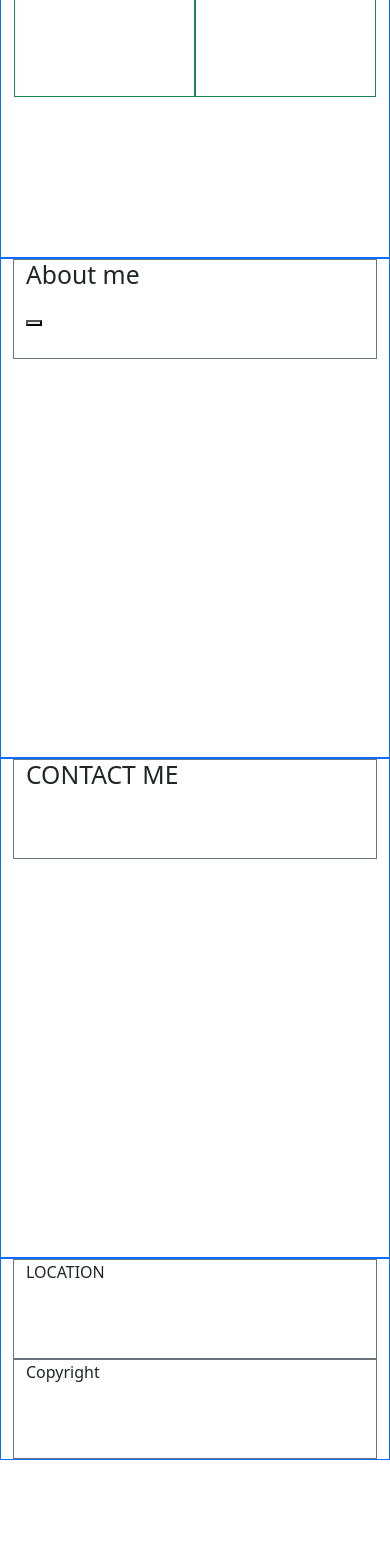
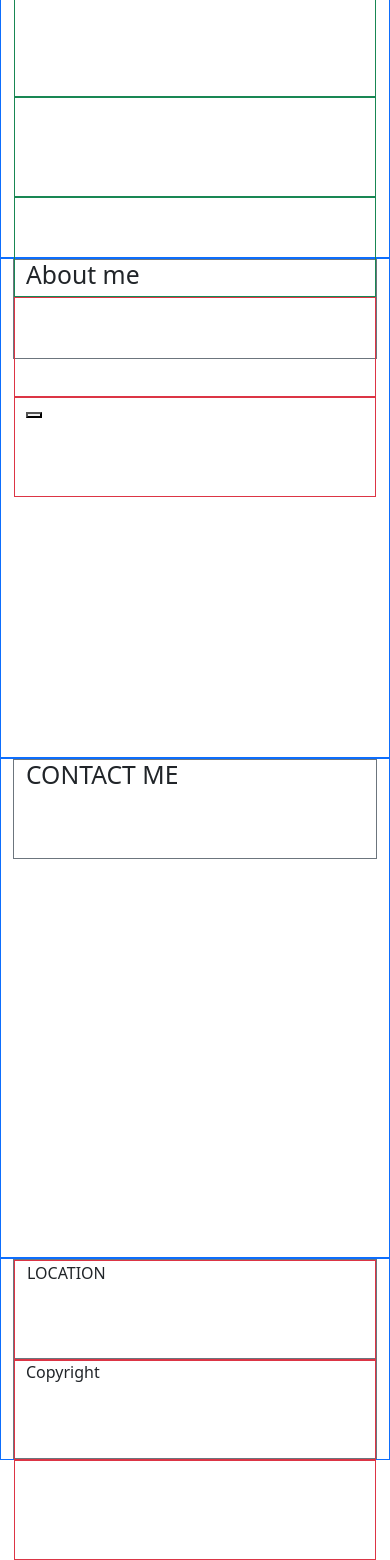
Before and after one commit to HiranyaRanawaka99/html-css-bootstrap-freelancer, a plain HTML site: page index.html in a window 390 px wide. Shown: the part 780-2340 px from the top of the page. Before the commit the page ends 2240 px from the top, so only its background shows below. Drawn offline with nearby package versions, Linux system fonts and the light colour scheme.

Commit message:
style: layout tablet and dekstop

```diff
--- a/assets/css/style.css
+++ b/assets/css/style.css
@@ -10,6 +10,12 @@ section {
     height: 500px;
 }
 
+section #portoglio {
+    height: 1000px;
+
+}
+
+
 div {
     height: 100px;
 }
--- a/index.html
+++ b/index.html
@@ -33,17 +33,17 @@
             <h2> PORTFOLIO</h2>
                 <div class="container border border-secondary">
                     <div class="row">
-                        <div class="col-6 border border-success">
+                        <div class="col-sm-12 col-md-6 col-lg-4 border border-success">
                         </div>
-                        <div class="col-6 border border-success">
+                        <div class="col-sm-12 col-md-6 col-lg-4 border border-success">
                         </div>
-                        <div class="col-6 border border-success">
+                        <div class="col-sm-12 col-md-6 col-lg-4 border border-success">
                         </div>
-                        <div class="col-6 border border-success">
+                        <div class="col-sm-12 col-md-6 col-lg-4 border border-success">
                         </div>
-                        <div class="col-6 border border-success">
+                        <div class="col-sm-12 col-md-6 col-lg-4 border border-success">
                         </div>
-                        <div class="col-6 border border-success">
+                        <div class="col-sm-12 col-md-6 col-lg-4 border border-success">
                         </div>
                     </div>
                 </div>
@@ -52,13 +52,20 @@
         <section class="about container-fluid border border-primary">
             <div class="container  border border-secondary">
                 <h2>About me</h2>
-                <p></p>
+                <div class="row">
+                    <div class="col-sm-12 col-md-6  border border-danger">
+                        <p></p>
+                     </div>
+                     <div  class="col-sm-12 col-md-6  border border-danger">
+                        <p></p>
+                     </div>
+                </div>
                 <button></button>
             </div>
         </section>
 
         <section class="contact container-fluid border border-primary">
-            <div class="container  border border-secondary">
+            <div class="container border border-secondary">
                 <h2>CONTACT ME</h2>
                 <p></p>
                 <p></p>
@@ -72,12 +79,15 @@
 
     <footer class="container-fluid border border-primary">
         <div class="container border border-secondary">
-            <p>LOCATION</p>
-            <p></p>
-            <p></p>
+            <div class="row">
+                <div class="col-sm-12 col-md-4  border border-danger ">LOCATION</div>
+                <div class="col-sm-12 col-md-4  border border-danger"></div>
+                <div class="col-sm-12 col-md-4  border border-danger"></div>
+            </div>
         </div>
         <div class="container border border-secondary">
             <p>Copyright</p>
+        </div>
     </footer>
 
 
```
